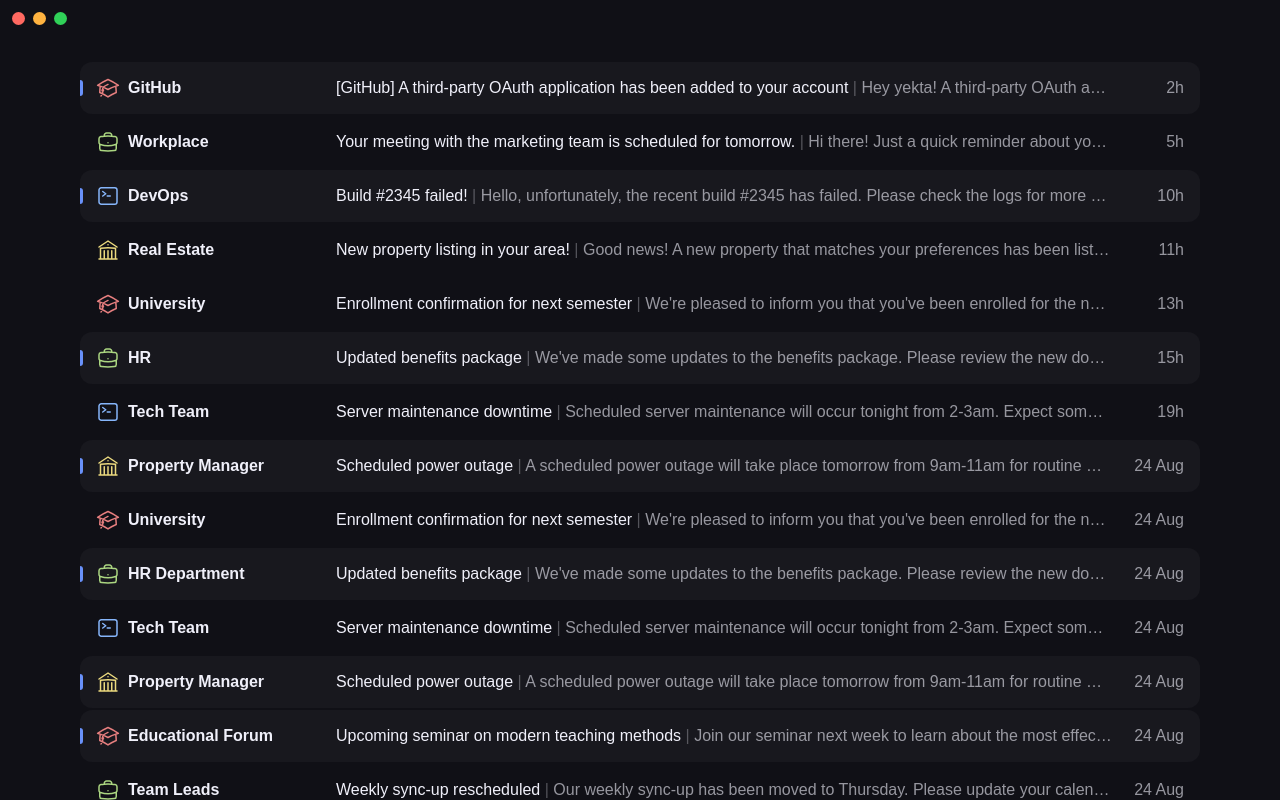
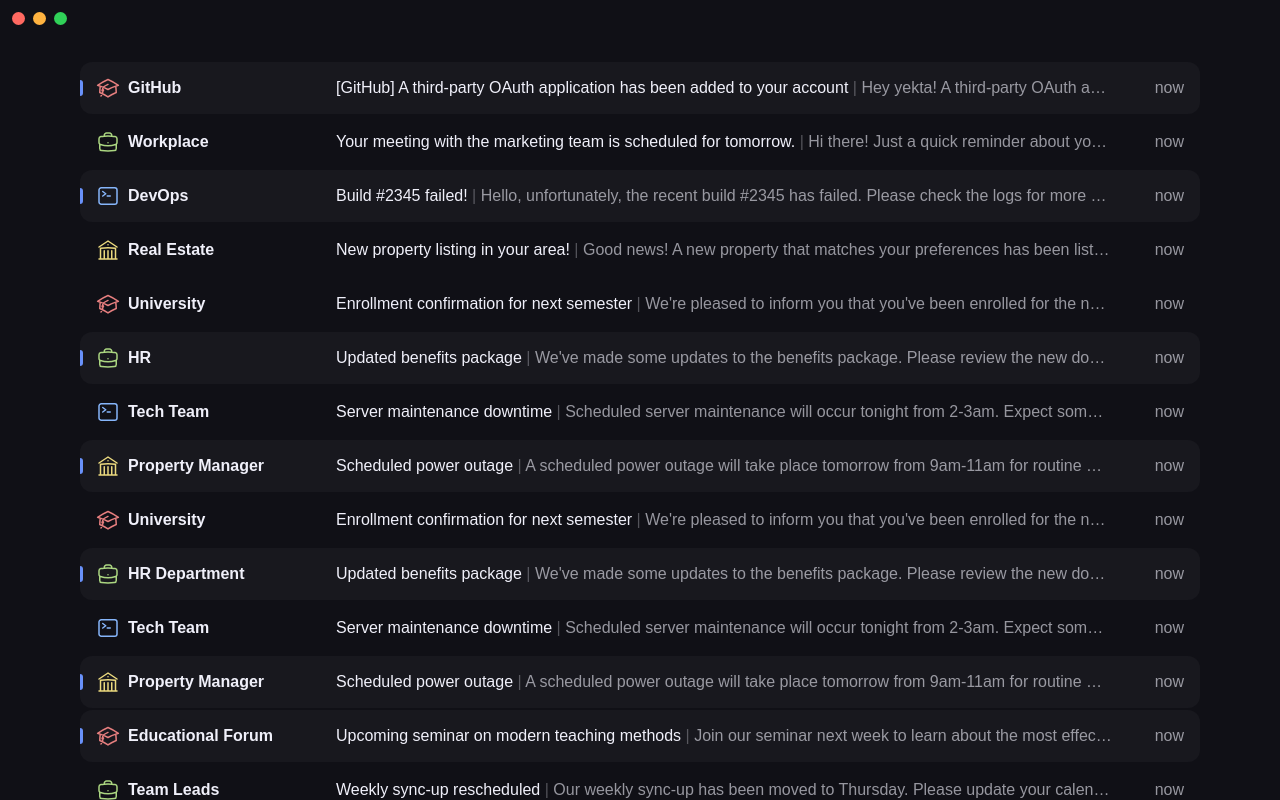
Before and after one commit to yekta/unseal, a Next.js app: page / in a window 1280 px wide. Built offline with nearby package versions, Linux system fonts and the light colour scheme.

Commit message:
Relative date

```diff
--- a/package.json
+++ b/package.json
@@ -24,9 +24,11 @@
     "react-hotkeys-hook": "^4.4.1",
     "tailwindcss": "3.3.3",
     "typescript": "5.2.2",
-    "usehooks-ts": "^2.9.1"
+    "usehooks-ts": "^2.9.1",
+    "uuid": "^9.0.0"
   },
   "devDependencies": {
-    "@tauri-apps/cli": "^1.4.0"
+    "@tauri-apps/cli": "^1.4.0",
+    "@types/uuid": "^9.0.3"
   }
 }
--- a/src/components/EmailLine/EmailLine.tsx
+++ b/src/components/EmailLine/EmailLine.tsx
@@ -1,5 +1,6 @@
 import Link from "next/link";
 import EmailIcon, { EmailIconProps } from "./EmailIcon";
+import { getRelativeDate } from "@ts/helpers/getRelativeDate";
 
 export interface TEmailLineProps {
   id: string;
@@ -43,7 +44,7 @@ export function EmailLine({
               {sender}
             </p>
             <p className="md:hidden w-16 text-right text-c-on-bg/60 text-base">
-              {date}
+              {getRelativeDate(date)}
             </p>
           </div>
           {/* Desktop */}
@@ -53,7 +54,7 @@ export function EmailLine({
             <span className="text-c-on-bg/60">{body}</span>
           </p>
           <p className="hidden md:block w-18 text-right text-c-on-bg/60 text-base">
-            {date}
+            {getRelativeDate(date)}
           </p>
           {/* Mobile */}
           <p className="md:hidden w-full whitespace-nowrap overflow-hidden overflow-ellipsis text-c-on-bg mt-1 text-base">
--- a/src/ts/email.ts
+++ b/src/ts/email.ts
@@ -7,7 +7,7 @@ export const emails: TEmailLineProps[] = [
     title:
       "[GitHub] A third-party OAuth application has been added to your account",
     body: "Hey​ ​yekta! A​ ​third-party​ ​OAuth​ ​application​ ​(Test App)​ ​with​ ​read:user​ ​and​ ​user:email​ ​scopes​ ​was​ ​recently​ ​authorized​ ​to​ ​access​ ​your​ ​account.",
-    date: "2h",
+    date: "2023-09-11T13:00:00.000Z",
     iconColor: "red",
     iconType: "school",
     isRead: false,
@@ -17,7 +17,7 @@ export const emails: TEmailLineProps[] = [
     sender: "Workplace",
     title: "Your meeting with the marketing team is scheduled for tomorrow.",
     body: "Hi there! Just a quick reminder about your meeting tomorrow at 3pm with the marketing team.",
-    date: "5h",
+    date: "2023-09-11T12:00:00.000Z",
     iconColor: "lime",
     iconType: "work",
     isRead: true,
@@ -27,7 +27,7 @@ export const emails: TEmailLineProps[] = [
     sender: "DevOps",
     title: "Build #2345 failed!",
     body: "Hello, unfortunately, the recent build #2345 has failed. Please check the logs for more details.",
-    date: "10h",
+    date: "2023-09-11T11:00:00.000Z",
     iconColor: "lightblue",
     iconType: "terminal",
     isRead: false,
@@ -37,7 +37,7 @@ export const emails: TEmailLineProps[] = [
     sender: "Real Estate",
     title: "New property listing in your area!",
     body: "Good news! A new property that matches your preferences has been listed in your area. Check it out now!",
-    date: "11h",
+    date: "2023-09-11T10:00:00.000Z",
     iconColor: "yellow",
     iconType: "building",
     isRead: true,
@@ -47,7 +47,7 @@ export const emails: TEmailLineProps[] = [
     sender: "University",
     title: "Enrollment confirmation for next semester",
     body: "We're pleased to inform you that you've been enrolled for the next semester. Check your course list online.",
-    date: "13h",
+    date: "2023-09-11T09:00:00.000Z",
     iconColor: "red",
     iconType: "school",
     isRead: true,
@@ -57,7 +57,7 @@ export const emails: TEmailLineProps[] = [
     sender: "HR",
     title: "Updated benefits package",
     body: "We've made some updates to the benefits package. Please review the new documentation attached.",
-    date: "15h",
+    date: "2023-09-11T08:00:00.000Z",
     iconColor: "lime",
     iconType: "work",
     isRead: false,
@@ -67,7 +67,7 @@ export const emails: TEmailLineProps[] = [
     sender: "Tech Team",
     title: "Server maintenance downtime",
     body: "Scheduled server maintenance will occur tonight from 2-3am. Expect some downtime.",
-    date: "19h",
+    date: "2023-09-11T07:00:00.000Z",
     iconColor: "lightblue",
     iconType: "terminal",
     isRead: true,
@@ -77,7 +77,7 @@ export const emails: TEmailLineProps[] = [
     sender: "Property Manager",
     title: "Scheduled power outage",
     body: "A scheduled power outage will take place tomorrow from 9am-11am for routine maintenance.",
-    date: "24 Aug",
+    date: "2023-09-11T06:00:00.000Z",
     iconColor: "yellow",
     iconType: "building",
     isRead: false,
@@ -87,7 +87,7 @@ export const emails: TEmailLineProps[] = [
     sender: "University",
     title: "Enrollment confirmation for next semester",
     body: "We're pleased to inform you that you've been enrolled for the next semester. Check your course list online.",
-    date: "24 Aug",
+    date: "2023-09-10T13:00:00.000Z",
     iconColor: "red",
     iconType: "school",
     isRead: true,
@@ -97,7 +97,7 @@ export const emails: TEmailLineProps[] = [
     sender: "HR Department",
     title: "Updated benefits package",
     body: "We've made some updates to the benefits package. Please review the new documentation attached.",
-    date: "24 Aug",
+    date: "2023-09-10T12:00:00.000Z",
     iconColor: "lime",
     iconType: "work",
     isRead: false,
@@ -107,7 +107,7 @@ export const emails: TEmailLineProps[] = [
     sender: "Tech Team",
     title: "Server maintenance downtime",
     body: "Scheduled server maintenance will occur tonight from 2-3am. Expect some downtime.",
-    date: "24 Aug",
+    date: "2023-09-10T11:00:00.000Z",
     iconColor: "lightblue",
     iconType: "terminal",
     isRead: true,
@@ -117,7 +117,7 @@ export const emails: TEmailLineProps[] = [
     sender: "Property Manager",
     title: "Scheduled power outage",
     body: "A scheduled power outage will take place tomorrow from 9am-11am for routine maintenance.",
-    date: "24 Aug",
+    date: "2023-09-10T11:00:00.000Z",
     iconColor: "yellow",
     iconType: "building",
     isRead: false,
@@ -127,7 +127,7 @@ export const emails: TEmailLineProps[] = [
     sender: "Educational Forum",
     title: "Upcoming seminar on modern teaching methods",
     body: "Join our seminar next week to learn about the most effective teaching methods.",
-    date: "24 Aug",
+    date: "2023-09-10T11:00:00.000Z",
     iconColor: "red",
     iconType: "school",
     isRead: false,
@@ -137,7 +137,7 @@ export const emails: TEmailLineProps[] = [
     sender: "Team Leads",
     title: "Weekly sync-up rescheduled",
     body: "Our weekly sync-up has been moved to Thursday. Please update your calendars.",
-    date: "24 Aug",
+    date: "2023-09-10T11:00:00.000Z",
     iconColor: "lime",
     iconType: "work",
     isRead: true,
@@ -147,7 +147,7 @@ export const emails: TEmailLineProps[] = [
     sender: "Web Admin",
     title: "Website update successful",
     body: "The latest updates to our website have been successfully deployed without issues.",
-    date: "24 Aug",
+    date: "2023-09-10T11:00:00.000Z",
     iconColor: "lightblue",
     iconType: "terminal",
     isRead: false,
@@ -157,7 +157,7 @@ export const emails: TEmailLineProps[] = [
     sender: "City Council",
     title: "New zoning laws",
     body: "New zoning laws have been passed in your area. Check the attached document for details.",
-    date: "24 Aug",
+    date: "2023-09-10T11:00:00.000Z",
     iconColor: "yellow",
     iconType: "building",
     isRead: true,
@@ -167,7 +167,7 @@ export const emails: TEmailLineProps[] = [
     sender: "Online Course",
     title: "Certification exam next week",
     body: "A reminder that your certification exam is scheduled for next week.",
-    date: "24 Aug",
+    date: "2023-09-10T11:00:00.000Z",
     iconColor: "red",
     iconType: "school",
     isRead: false,
@@ -177,7 +177,7 @@ export const emails: TEmailLineProps[] = [
     sender: "HR",
     title: "Office health guidelines",
     body: "Please review the updated office health and safety guidelines attached.",
-    date: "24 Aug",
+    date: "2023-09-10T11:00:00.000Z",
     iconColor: "lime",
     iconType: "work",
     isRead: true,
@@ -187,7 +187,7 @@ export const emails: TEmailLineProps[] = [
     sender: "SysAdmin",
     title: "New software updates",
     body: "Please ensure your systems are updated with the latest software patches.",
-    date: "24 Aug",
+    date: "2023-09-10T11:00:00.000Z",
     iconColor: "lightblue",
     iconType: "terminal",
     isRead: true,
@@ -197,7 +197,7 @@ export const emails: TEmailLineProps[] = [
     sender: "Real Estate Agency",
     title: "Viewing appointment confirmation",
     body: "Your viewing appointment for the apartment on Elm Street has been confirmed for Saturday.",
-    date: "24 Aug",
+    date: "2023-09-10T11:00:00.000Z",
     iconColor: "yellow",
     iconType: "building",
     isRead: true,
@@ -207,7 +207,7 @@ export const emails: TEmailLineProps[] = [
     sender: "Alumni Association",
     title: "Annual alumni meet",
     body: "You're invited to the annual alumni meet next month. RSVP by next week.",
-    date: "24 Aug",
+    date: "2023-09-10T11:00:00.000Z",
     iconColor: "red",
     iconType: "school",
     isRead: true,
@@ -217,7 +217,7 @@ export const emails: TEmailLineProps[] = [
     sender: "Company Retreat",
     title: "Details for the upcoming company retreat",
     body: "Find attached the itinerary and details for the upcoming company retreat.",
-    date: "24 Aug",
+    date: "2023-09-10T11:00:00.000Z",
     iconColor: "lime",
     iconType: "work",
     isRead: true,
@@ -227,7 +227,7 @@ export const emails: TEmailLineProps[] = [
     sender: "Hosting Provider",
     title: "Scheduled server upgrades",
     body: "We will be performing server upgrades on Sunday from 1am-4am.",
-    date: "24 Aug",
+    date: "2023-09-10T11:00:00.000Z",
     iconColor: "lightblue",
     iconType: "terminal",
     isRead: true,
@@ -237,7 +237,7 @@ export const emails: TEmailLineProps[] = [
     sender: "Construction Update",
     title: "Updated timeline for roadwork",
     body: "The roadwork on Maple Ave will now be completed by the end of next month.",
-    date: "24 Aug",
+    date: "2023-09-10T11:00:00.000Z",
     iconColor: "yellow",
     iconType: "building",
     isRead: true,
@@ -247,7 +247,7 @@ export const emails: TEmailLineProps[] = [
     sender: "HR Department",
     title: "Updated benefits package",
     body: "We've made some updates to the benefits package. Please review the new documentation attached.",
-    date: "24 Aug",
+    date: "2023-09-10T11:00:00.000Z",
     iconColor: "lime",
     iconType: "work",
     isRead: false,
@@ -257,7 +257,7 @@ export const emails: TEmailLineProps[] = [
     sender: "Tech Team",
     title: "Server maintenance downtime",
     body: "Scheduled server maintenance will occur tonight from 2-3am. Expect some downtime.",
-    date: "24 Aug",
+    date: "2023-09-10T11:00:00.000Z",
     iconColor: "lightblue",
     iconType: "terminal",
     isRead: true,
@@ -267,7 +267,7 @@ export const emails: TEmailLineProps[] = [
     sender: "Property Manager",
     title: "Scheduled power outage",
     body: "A scheduled power outage will take place tomorrow from 9am-11am for routine maintenance.",
-    date: "24 Aug",
+    date: "2023-09-10T11:00:00.000Z",
     iconColor: "yellow",
     iconType: "building",
     isRead: false,
@@ -277,7 +277,7 @@ export const emails: TEmailLineProps[] = [
     sender: "Educational Forum",
     title: "Upcoming seminar on modern teaching methods",
     body: "Join our seminar next week to learn about the most effective teaching methods.",
-    date: "24 Aug",
+    date: "2023-09-10T11:00:00.000Z",
     iconColor: "red",
     iconType: "school",
     isRead: false,
@@ -287,7 +287,7 @@ export const emails: TEmailLineProps[] = [
     sender: "Team Leads",
     title: "Weekly sync-up rescheduled",
     body: "Our weekly sync-up has been moved to Thursday. Please update your calendars.",
-    date: "23 Aug",
+    date: "2023-09-09T11:00:00.000Z",
     iconColor: "lime",
     iconType: "work",
     isRead: true,
@@ -297,7 +297,7 @@ export const emails: TEmailLineProps[] = [
     sender: "Web Admin",
     title: "Website update successful",
     body: "The latest updates to our website have been successfully deployed without issues.",
-    date: "23 Aug",
+    date: "2023-09-09T11:00:00.000Z",
     iconColor: "lightblue",
     iconType: "terminal",
     isRead: true,
@@ -307,7 +307,7 @@ export const emails: TEmailLineProps[] = [
     sender: "City Council",
     title: "New zoning laws",
     body: "New zoning laws have been passed in your area. Check the attached document for details.",
-    date: "23 Aug",
+    date: "2023-09-09T11:00:00.000Z",
     iconColor: "yellow",
     iconType: "building",
     isRead: true,
@@ -317,7 +317,7 @@ export const emails: TEmailLineProps[] = [
     sender: "Online Course",
     title: "Certification exam next week",
     body: "A reminder that your certification exam is scheduled for next week.",
-    date: "23 Aug",
+    date: "2023-09-09T11:00:00.000Z",
     iconColor: "red",
     iconType: "school",
     isRead: true,
@@ -327,7 +327,7 @@ export const emails: TEmailLineProps[] = [
     sender: "HR",
     title: "Office health guidelines",
     body: "Please review the updated office health and safety guidelines attached.",
-    date: "23 Aug",
+    date: "2023-09-09T11:00:00.000Z",
     iconColor: "lime",
     iconType: "work",
     isRead: true,
@@ -337,7 +337,7 @@ export const emails: TEmailLineProps[] = [
     sender: "SysAdmin",
     title: "New software updates",
     body: "Please ensure your systems are updated with the latest software patches.",
-    date: "23 Aug",
+    date: "2023-09-09T11:00:00.000Z",
     iconColor: "lightblue",
     iconType: "terminal",
     isRead: true,
@@ -347,7 +347,7 @@ export const emails: TEmailLineProps[] = [
     sender: "Real Estate Agency",
     title: "Viewing appointment confirmation",
     body: "Your viewing appointment for the apartment on Elm Street has been confirmed for Saturday.",
-    date: "23 Aug",
+    date: "2023-09-09T11:00:00.000Z",
     iconColor: "yellow",
     iconType: "building",
     isRead: true,
@@ -357,7 +357,7 @@ export const emails: TEmailLineProps[] = [
     sender: "Alumni Association",
     title: "Annual alumni meet",
     body: "You're invited to the annual alumni meet next month. RSVP by next week.",
-    date: "23 Aug",
+    date: "2023-09-09T11:00:00.000Z",
     iconColor: "red",
     iconType: "school",
     isRead: true,
@@ -367,7 +367,7 @@ export const emails: TEmailLineProps[] = [
     sender: "Company Retreat",
     title: "Details for the upcoming company retreat",
     body: "Find attached the itinerary and details for the upcoming company retreat.",
-    date: "23 Aug",
+    date: "2023-09-09T11:00:00.000Z",
     iconColor: "lime",
     iconType: "work",
     isRead: true,
@@ -377,7 +377,7 @@ export const emails: TEmailLineProps[] = [
     sender: "Hosting Provider",
     title: "Scheduled server upgrades",
     body: "We will be performing server upgrades on Sunday from 1am-4am.",
-    date: "23 Aug",
+    date: "2023-09-09T11:00:00.000Z",
     iconColor: "lightblue",
     iconType: "terminal",
     isRead: true,
@@ -387,7 +387,17 @@ export const emails: TEmailLineProps[] = [
     sender: "Construction Update",
     title: "Updated timeline for roadwork",
     body: "The roadwork on Maple Ave will now be completed by the end of next month.",
-    date: "23 Aug",
+    date: "2023-09-09T11:00:00.000Z",
+    iconColor: "yellow",
+    iconType: "building",
+    isRead: true,
+  },
+  {
+    id: "40",
+    sender: "Construction Update",
+    title: "Updated timeline for roadwork",
+    body: "The roadwork on Maple Ave will now be completed by the end of next month.",
+    date: "2023-09-09T11:00:00.000Z",
     iconColor: "yellow",
     iconType: "building",
     isRead: true,
--- /dev/null
+++ b/src/ts/helpers/getRelativeDate.ts
@@ -0,0 +1,29 @@
+export function getRelativeDate(date: Date | string): string {
+  if (typeof date === "string") {
+    date = new Date(date);
+  }
+  const now = new Date();
+  const secondsDiff = Math.round((now.getTime() - date.getTime()) / 1000);
+
+  if (secondsDiff < 60) {
+    if (secondsDiff <= 0) return "now";
+    return `${secondsDiff}s`;
+  }
+
+  const minutesDiff = Math.floor(secondsDiff / 60);
+  if (minutesDiff < 60) {
+    return `${minutesDiff}m`;
+  }
+
+  const hoursDiff = Math.floor(minutesDiff / 60);
+  if (hoursDiff < 24) {
+    return `${hoursDiff}h`;
+  }
+
+  const dayOptions: Intl.DateTimeFormatOptions = {
+    month: "short",
+    day: "numeric",
+  };
+
+  return new Intl.DateTimeFormat("en-US", dayOptions).format(date);
+}
```
Also changed, not shown: 1 other file (tests, documents, lock files or other folders).
